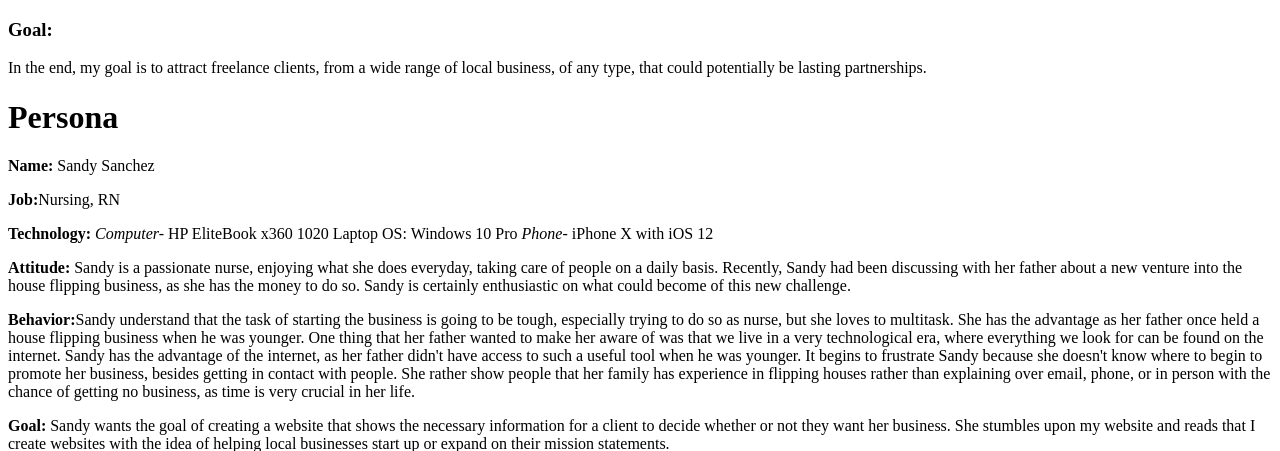
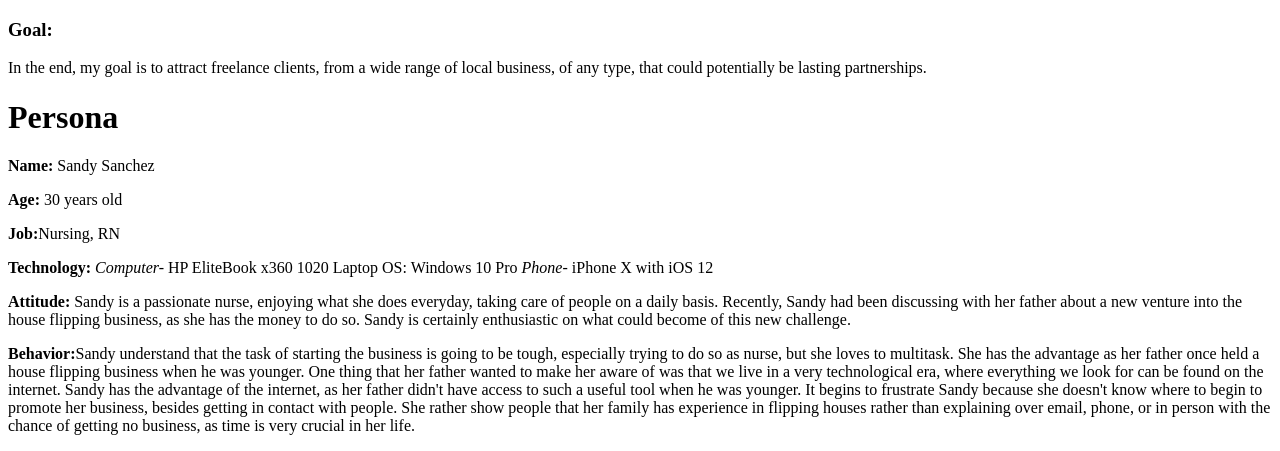
Before and after one commit to antgarcia12/my-pwp-anthony, a PHP site: page /milestone-1.php in a window 1280 px wide. Shown: the part 234-685 px from the top of the page. Run offline with PHP 8.4, Linux system fonts and the light colour scheme.

Commit message:
corrected some format errors, added age to persona portion.

```diff
--- a/public_html/documentation/milestone-1.php
+++ b/public_html/documentation/milestone-1.php
@@ -14,6 +14,7 @@
 			<p>In the end, my goal is to attract freelance clients, from a wide range of local business, of any type, that could potentially be lasting partnerships.</p>
 		<h1>Persona</h1>
 			<p><strong>Name: </strong>Sandy Sanchez</p>
+			<p><strong>Age: </strong>30 years old</p>
 			<p><strong>Job:</strong>Nursing, RN</p>
 			<p><strong>Technology: </strong><em>Computer- </em>HP EliteBook x360 1020 Laptop OS: Windows 10 Pro <em>Phone- </em> iPhone X with iOS 12</p>
 			<p><strong>Attitude: </strong>Sandy is a passionate nurse, enjoying what she does everyday, taking care of people on a daily basis. Recently, Sandy had been discussing with her father about a new venture into the house flipping business, as she has the money to do so. Sandy is certainly enthusiastic on what could become of this new challenge.</p>
```
